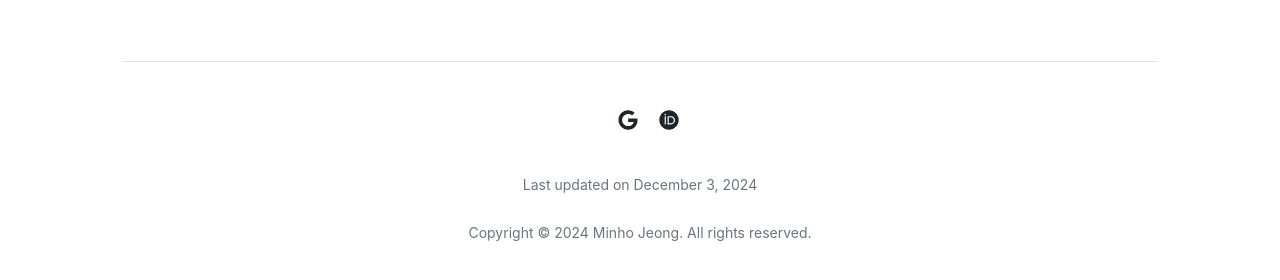
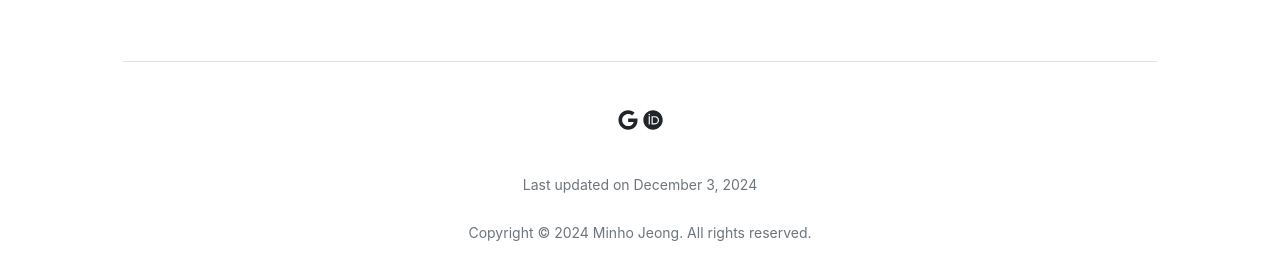
Before and after one commit to mino-jeong/mino-jeong.github.io, a Jekyll site: the page built from index.md, in a window 1280 px wide. Shown: the part 534-814 px from the top of the page. Built offline with Jekyll 4.4.1, drawn with Linux system fonts in a browser that asks for light colours.

Commit message:
Update footer.html

```diff
--- a/_includes/footer.html
+++ b/_includes/footer.html
@@ -29,8 +29,8 @@
   <div class="footer">
     <div class="pt-4 my-4 text-muted border-top">
       <ul class="footer-list">
-        <li class="footer-list-item"><a href="mailto:2430412@bsis.hs.kr" class="ms-3 fs-5"><i class="fab fa-google"></i></a></li>
-        <li class="footer-list-item"><a href="https://orcid.org/0009-0000-6873-5271" class="ms-3 fs-5"><i class="fab fa-orcid"></i></a></li>
+        <li class="footer-list-item"><a href="mailto:2430412@bsis.hs.kr" class="fs-5"><i class="fab fa-google"></i></a></li>
+        <li class="footer-list-item"><a href="https://orcid.org/0009-0000-6873-5271" class="fs-5"><i class="fab fa-orcid"></i></a></li>
       </ul>
       <p><small>Last updated on December 3, 2024<br><br>Copyright &copy; 2024 Minho Jeong. All rights reserved.</small></p>
     </div>
```
